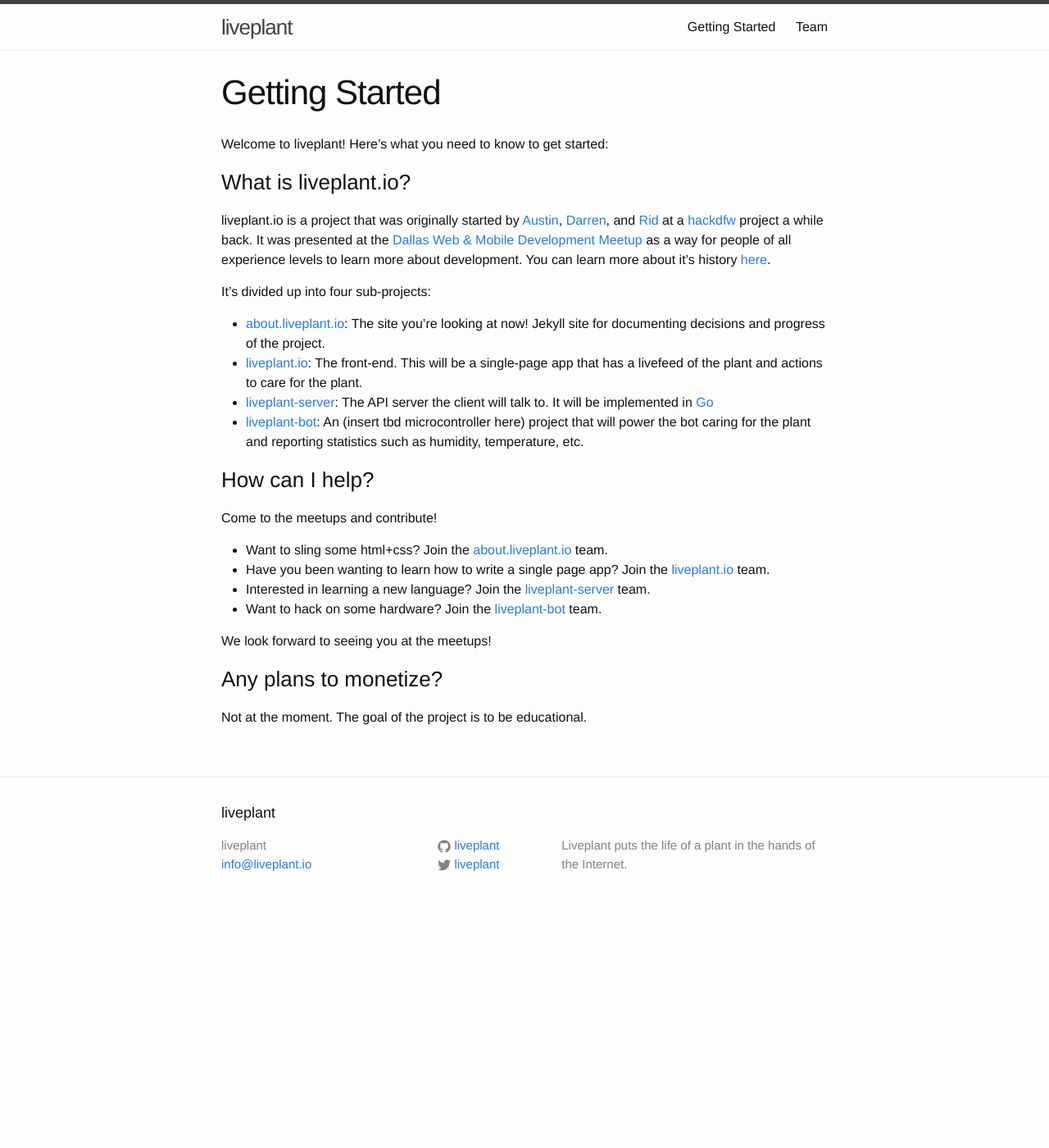
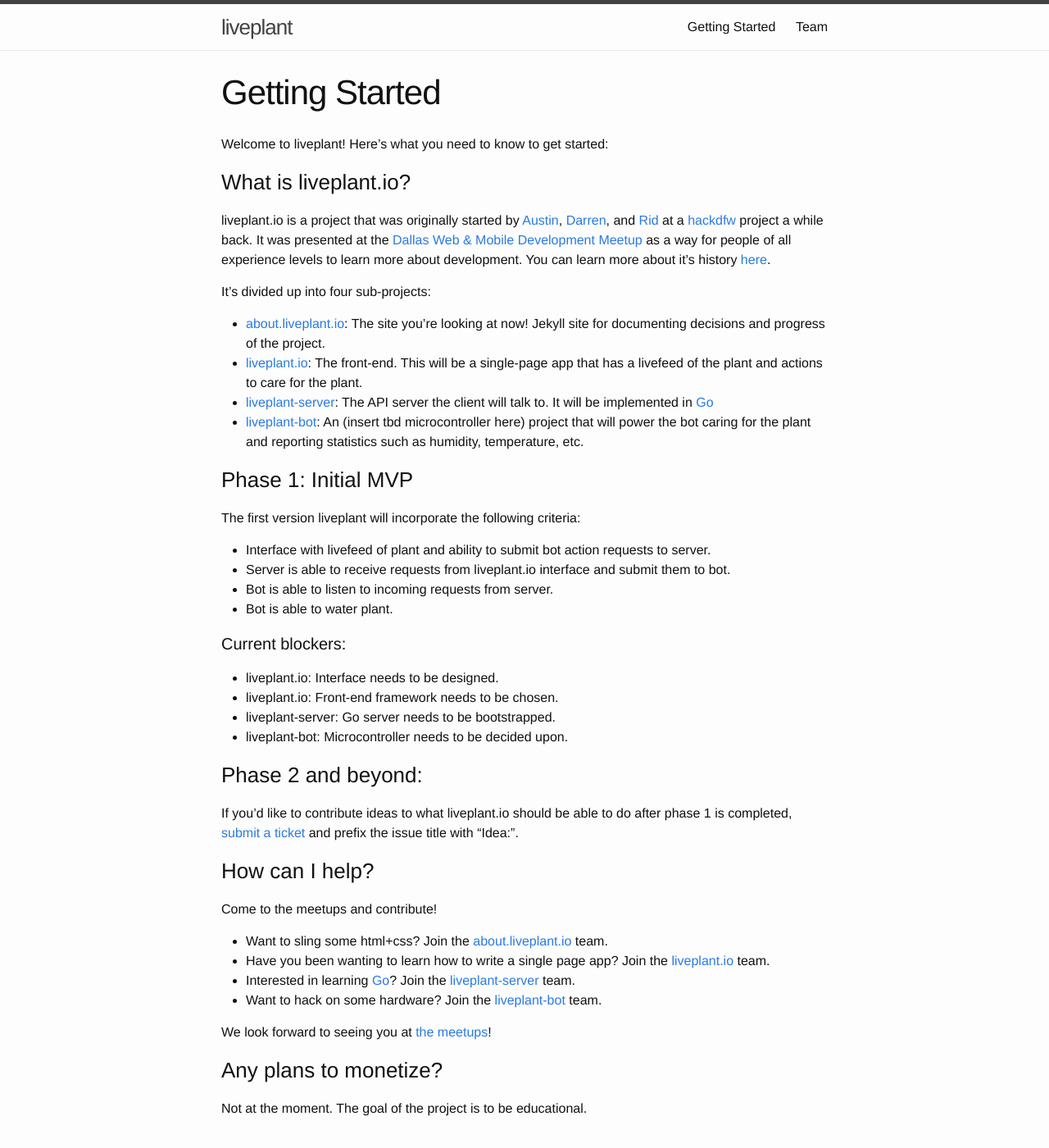
Before and after one commit to liveplant/about.liveplant.io, a Jekyll site: the page built from getting-started.md, in a window 1280 px wide and 1400 px high. Shown: the whole window at 82% size. Built offline with Jekyll 4.4.1, drawn with Linux system fonts in a browser that asks for light colours.

Commit message:
Added MVP description

```diff
--- a/getting-started.md
+++ b/getting-started.md
@@ -10,36 +10,60 @@ Welcome to liveplant! Here's what you need to know to get started:
 
 liveplant.io is a project that was originally started by [Austin][austin],
 [Darren][darren], and [Rid][rid] at a [hackdfw][] project a while back. It was
-presented at the [Dallas Web & Mobile Development Meetup][rid] as a way for
+presented at the [Dallas Web & Mobile Development Meetup][meetup-link] as a way for
 people of all experience levels to learn more about development. You can learn
 more about it's history [here][liveplant-history].
 
 It's divided up into four sub-projects:
 
-- [about.liveplant.io][about.liveplant.io]: The site you're looking at now!
+- [about.liveplant.io][]: The site you're looking at now!
   Jekyll site for documenting decisions and progress of the project.
-- [liveplant.io][liveplant.io]: The front-end. This will be a single-page app that
+- [liveplant.io][]: The front-end. This will be a single-page app that
   has a livefeed of the plant and actions to care for the plant.
-- [liveplant-server][liveplant-server]: The API server the client will talk to. It will be implemented in [Go][]
-- [liveplant-bot][liveplant-bot]: An (insert tbd microcontroller here) project that
+- [liveplant-server][]: The API server the client will talk to. It will be implemented in [Go][]
+- [liveplant-bot][]: An (insert tbd microcontroller here) project that
   will power the bot caring for the plant and reporting statistics such
   as humidity, temperature, etc.
 
+### Phase 1: Initial MVP
+
+The first version liveplant will incorporate the following criteria:
+
+- Interface with livefeed of plant and ability to submit bot action requests to
+  server.
+- Server is able to receive requests from liveplant.io interface and submit
+  them to bot.
+- Bot is able to listen to incoming requests from server.
+- Bot is able to water plant.
+
+#### Current blockers:
+
+- liveplant.io: Interface needs to be designed.
+- liveplant.io: Front-end framework needs to be chosen.
+- liveplant-server: Go server needs to be bootstrapped.
+- liveplant-bot: Microcontroller needs to be decided upon.
+
+### Phase 2 and beyond:
+
+If you'd like to contribute ideas to what liveplant.io should be able to do
+after phase 1 is completed, [submit a ticket][] and prefix the issue title with
+"Idea:".
 
 ### How can I help?
 
 Come to the meetups and contribute!
 
-- Want to sling some html+css? Join the [about.liveplant.io][about.liveplant.io] team.
-- Have you been wanting to learn how to write a single page app? Join the [liveplant.io][liveplant.io] team.
-- Interested in learning a new language? Join the [liveplant-server][liveplant-server] team.
-- Want to hack on some hardware? Join the [liveplant-bot][liveplant-bot] team.
+- Want to sling some html+css? Join the [about.liveplant.io][] team.
+- Have you been wanting to learn how to write a single page app? Join the [liveplant.io][] team.
+- Interested in learning [Go][]? Join the [liveplant-server][] team.
+- Want to hack on some hardware? Join the [liveplant-bot][] team.
 
-We look forward to seeing you at the meetups!
+We look forward to seeing you at [the meetups][meetup-link]!
 
 ### Any plans to monetize?
 
 Not at the moment. The goal of the project is to be educational.
+
 
 [austin]: https://github.com/austinpray
 [darren]: https://github.com/darrencattle
@@ -52,3 +76,4 @@ Not at the moment. The goal of the project is to be educational.
 [liveplant-bot]: https://github.com/liveplant/liveplant.io
 [go]: https://golang.org/
 [hackdfw]: http://hackdfw.com/
+[submit a ticket]: https://github.com/liveplant/about.liveplant.io/issues/new
```
